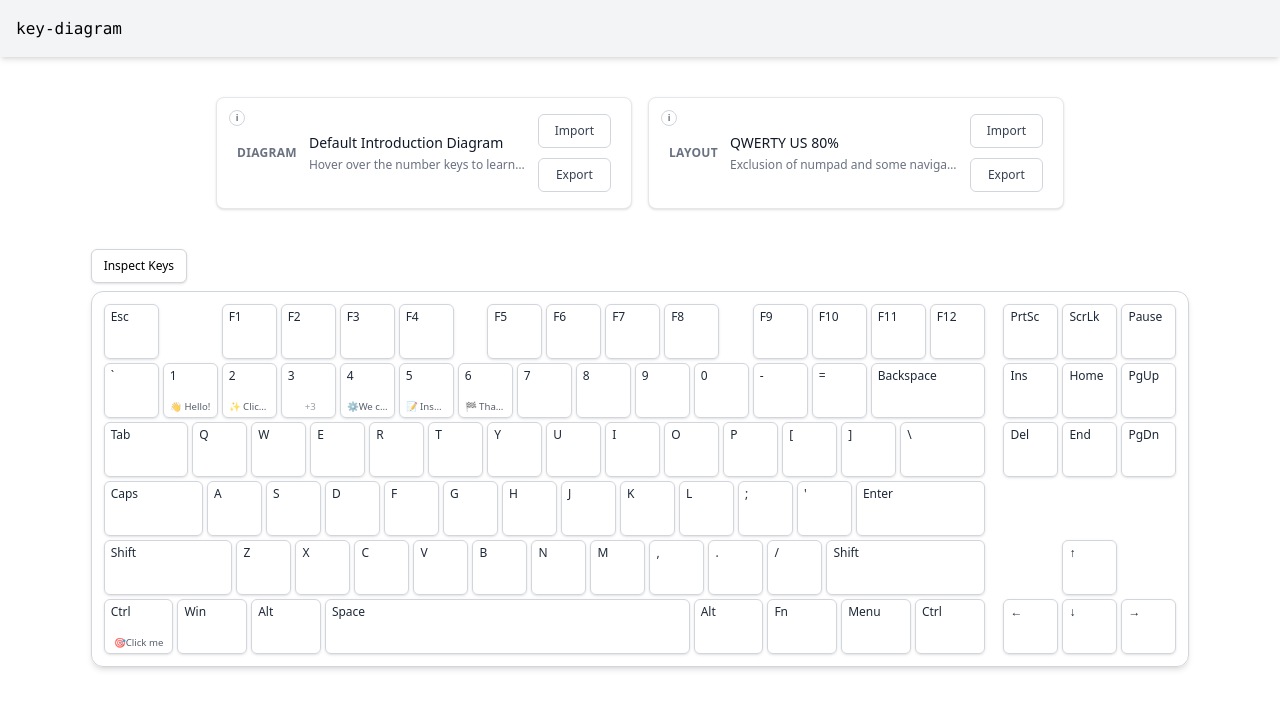
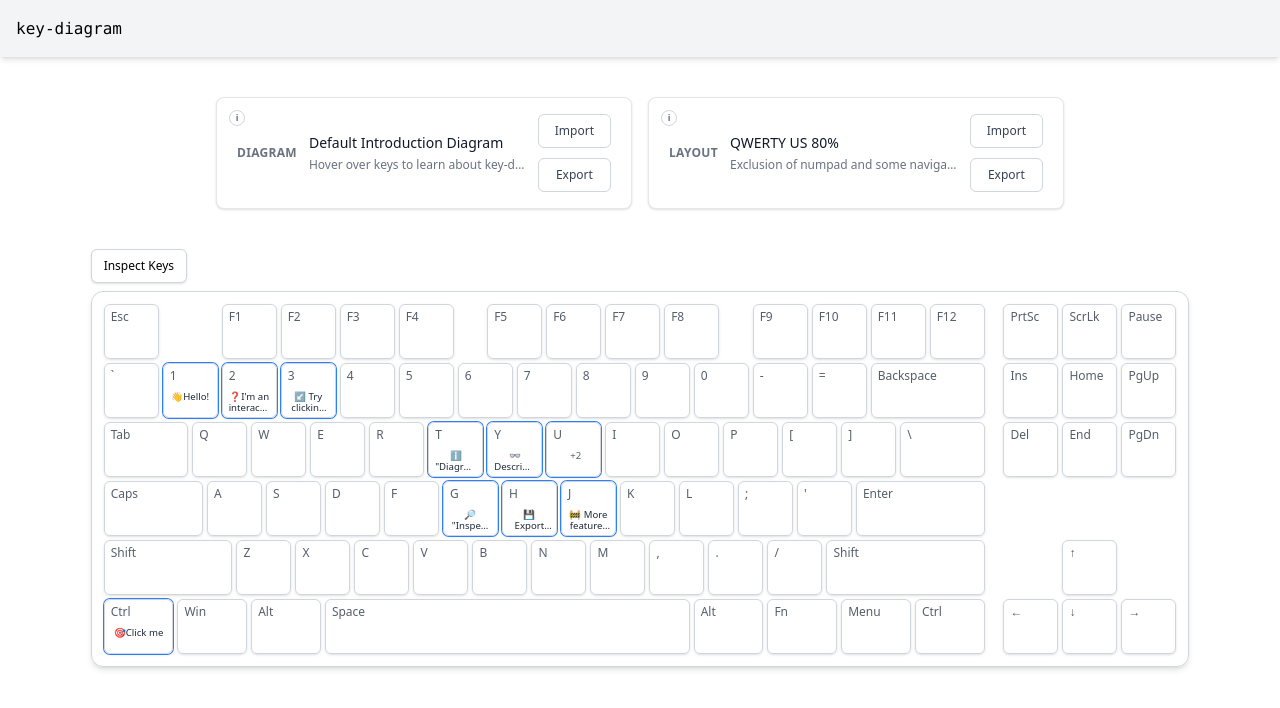
Before and after one commit to chocoisntlate/key-diagram, a Next.js app: page / in a window 1280 px wide. Shown: the top 708 px of the page. Built offline with nearby package versions, Linux system fonts and the light colour scheme.

Commit message:
Visual improvements + Modification to default diagram

```diff
--- a/examples/default.diagram.ts
+++ b/examples/default.diagram.ts
@@ -1,225 +1,427 @@
 import { Diagram } from "@/features/spec/diagramSchema";
 
 export const INTRODUCTION_DIAGRAM: Diagram = {
-  name: "Default Introduction Diagram",
-  description: "Hover over the number keys to learn about this tool.",
-  shortcuts: [
+  "name": "Default Introduction Diagram",
+  "description": "Hover over keys to learn about key-diagram",
+  "shortcuts": [
     {
-      displayKey: "t",
-      keys: ["ctrl-left", "t"],
-      description: ["🆕 New Tab - Open a new browser tab"],
-      tags: ["browser", "tabs"],
+      "displayKey": "w",
+      "keys": [
+        "ctrl-left",
+        "w"
+      ],
+      "description": [
+        "Close Tab"
+      ],
+      "tags": [
+        "google chrome"
+      ]
     },
     {
-      displayKey: "w",
-      keys: ["ctrl-left", "w"],
-      description: ["✖️ Close Tab - Close current browser tab"],
-      tags: ["browser", "tabs"],
+      "displayKey": "tab",
+      "keys": [
+        "ctrl-left",
+        "tab"
+      ],
+      "description": [
+        "Next Tab"
+      ],
+      "tags": [
+        "google chrome"
+      ]
     },
     {
-      displayKey: "tab",
-      keys: ["ctrl-left", "tab"],
-      description: ["➡️ Next Tab - Switch to next browser tab"],
-      tags: ["browser", "tabs"],
+      "displayKey": "n",
+      "keys": [
+        "ctrl-left",
+        "n"
+      ],
+      "description": [
+        "New Window"
+      ],
+      "tags": [
+        "google chrome"
+      ]
     },
     {
-      displayKey: "n",
-      keys: ["ctrl-left", "n"],
-      description: ["🪟 New Window - Open a new browser window"],
-      tags: ["browser", "windows"],
+      "displayKey": "f",
+      "keys": [
+        "ctrl-left",
+        "f"
+      ],
+      "description": [
+        "Find"
+      ],
+      "tags": [
+        "google chrome"
+      ]
     },
     {
-      displayKey: "f",
-      keys: ["ctrl-left", "f"],
-      description: ["🔍 Find - Search in current page"],
-      tags: ["browser", "search"],
+      "displayKey": "r",
+      "keys": [
+        "ctrl-left",
+        "r"
+      ],
+      "description": [
+        "Refresh"
+      ],
+      "tags": [
+        "google chrome"
+      ]
     },
     {
-      displayKey: "r",
-      keys: ["ctrl-left", "r"],
-      description: ["🔄 Refresh - Reload current page"],
-      tags: ["browser", "reload"],
+      "displayKey": "l",
+      "keys": [
+        "ctrl-left",
+        "l"
+      ],
+      "description": [
+        "Address Bar"
+      ],
+      "tags": [
+        "google chrome"
+      ]
     },
     {
-      displayKey: "l",
-      keys: ["ctrl-left", "l"],
-      description: ["🔗 Address Bar - Focus on URL bar"],
-      tags: ["browser", "navigation"],
+      "displayKey": "p",
+      "keys": [
+        "ctrl-left",
+        "p"
+      ],
+      "description": [
+        "Print"
+      ],
+      "tags": [
+        "google chrome"
+      ]
     },
     {
-      displayKey: "p",
-      keys: ["ctrl-left", "p"],
-      description: ["🖨️ Print - Open print dialog"],
-      tags: ["browser", "print"],
+      "displayKey": "s",
+      "keys": [
+        "ctrl-left",
+        "s"
+      ],
+      "description": [
+        "Save"
+      ],
+      "tags": [
+        "google chrome"
+      ]
     },
     {
-      displayKey: "s",
-      keys: ["ctrl-left", "s"],
-      description: ["💾 Save - Save current page or document"],
-      tags: ["file", "save"],
+      "displayKey": "a",
+      "keys": [
+        "ctrl-left",
+        "a"
+      ],
+      "description": [
+        "Select All"
+      ],
+      "tags": [
+        "google chrome"
+      ]
     },
     {
-      displayKey: "a",
-      keys: ["ctrl-left", "a"],
-      description: ["🔤 Select All - Highlight entire document"],
-      tags: ["editing", "selection"],
+      "displayKey": "c",
+      "keys": [
+        "ctrl-left",
+        "c"
+      ],
+      "description": [
+        "Copy"
+      ],
+      "tags": [
+        "google chrome"
+      ]
     },
     {
-      displayKey: "c",
-      keys: ["ctrl-left", "c"],
-      description: ["📋 Copy - Copy selection to clipboard"],
-      tags: ["clipboard", "editing"],
+      "displayKey": "v",
+      "keys": [
+        "ctrl-left",
+        "v"
+      ],
+      "description": [
+        "Paste"
+      ],
+      "tags": [
+        "google chrome"
+      ]
     },
     {
-      displayKey: "v",
-      keys: ["ctrl-left", "v"],
-      description: ["📌 Paste - Insert from clipboard"],
-      tags: ["clipboard", "editing"],
+      "displayKey": "x",
+      "keys": [
+        "ctrl-left",
+        "x"
+      ],
+      "description": [
+        "Cut"
+      ],
+      "tags": [
+        "google chrome"
+      ]
     },
     {
-      displayKey: "x",
-      keys: ["ctrl-left", "x"],
-      description: ["✂️ Cut - Cut selection to clipboard"],
-      tags: ["clipboard", "editing"],
+      "displayKey": "z",
+      "keys": [
+        "ctrl-left",
+        "z"
+      ],
+      "description": [
+        "Undo"
+      ],
+      "tags": [
+        "google chrome"
+      ]
     },
     {
-      displayKey: "z",
-      keys: ["ctrl-left", "z"],
-      description: ["↶ Undo - Revert last action"],
-      tags: ["editing", "history"],
+      "displayKey": "plus",
+      "keys": [
+        "ctrl-left",
+        "plus"
+      ],
+      "description": [
+        "Zoom In"
+      ],
+      "tags": [
+        "google chrome"
+      ]
     },
     {
-      displayKey: "y",
-      keys: ["ctrl-left", "y"],
-      description: ["↷ Redo - Restore undone action"],
-      tags: ["editing", "history"],
+      "displayKey": "minus",
+      "keys": [
+        "ctrl-left",
+        "minus"
+      ],
+      "description": [
+        "Zoom Out"
+      ],
+      "tags": [
+        "google chrome"
+      ]
     },
     {
-      displayKey: "plus",
-      keys: ["ctrl-left", "plus"],
-      description: ["🔍 Zoom In - Increase page zoom"],
-      tags: ["browser", "zoom"],
+      "displayKey": "0",
+      "keys": [
+        "ctrl-left",
+        "0"
+      ],
+      "description": [
+        "Reset Zoom"
+      ],
+      "tags": [
+        "google chrome"
+      ]
     },
     {
-      displayKey: "minus",
-      keys: ["ctrl-left", "minus"],
-      description: ["🔍 Zoom Out - Decrease page zoom"],
-      tags: ["browser", "zoom"],
+      "displayKey": "d",
+      "keys": [
+        "ctrl-left",
+        "d"
+      ],
+      "description": [
+        "Bookmark"
+      ],
+      "tags": [
+        "google chrome"
+      ]
     },
     {
-      displayKey: "0",
-      keys: ["ctrl-left", "0"],
-      description: ["🔍 Reset Zoom - Return to 100% zoom"],
-      tags: ["browser", "zoom"],
+      "displayKey": "n",
+      "keys": [
+        "ctrl-left",
+        "shift-left",
+        "n"
+      ],
+      "description": [
+        "Incognito"
+      ],
+      "tags": [
+        "google chrome"
+      ]
     },
     {
-      displayKey: "h",
-      keys: ["ctrl-left", "h"],
-      description: ["🕐 History - Open browsing history"],
-      tags: ["browser", "history"],
+      "displayKey": "tab",
+      "keys": [
+        "ctrl-left",
+        "shift-left",
+        "tab"
+      ],
+      "description": [
+        "Previous Tab"
+      ],
+      "tags": [
+        "google chrome"
+      ]
     },
     {
-      displayKey: "j",
-      keys: ["ctrl-left", "j"],
-      description: ["📥 Downloads - Open downloads page"],
-      tags: ["browser", "downloads"],
+      "displayKey": "b",
+      "keys": [
+        "ctrl-left",
+        "shift-left",
+        "b"
+      ],
+      "description": [
+        "Bookmarks Bar"
+      ],
+      "tags": [
+        "google chrome"
+      ]
     },
     {
-      displayKey: "d",
-      keys: ["ctrl-left", "d"],
-      description: ["⭐ Bookmark - Save current page to bookmarks"],
-      tags: ["browser", "bookmarks"],
+      "displayKey": "delete",
+      "keys": [
+        "ctrl-left",
+        "shift-left",
+        "delete"
+      ],
+      "description": [
+        "Clear Data"
+      ],
+      "tags": [
+        "google chrome"
+      ]
     },
     {
-      displayKey: "1",
-      keys: ["1"],
-      description: ["👋 Hello!"],
-      tags: ["tutorial"],
+      "displayKey": "i",
+      "keys": [
+        "ctrl-left",
+        "shift-left",
+        "i"
+      ],
+      "description": [
+        "DevTools"
+      ],
+      "tags": [
+        "google chrome"
+      ]
     },
     {
-      displayKey: "2",
-      keys: ["2"],
-      description: [
-        "✨ Click the bottom-left 'Ctrl' key to reveal common Google Chrome shortcuts",
+      "displayKey": "ctrl-left",
+      "keys": [
+        "ctrl-left"
       ],
-      tags: ["tutorial"],
+      "description": [
+        "🎯Click me"
+      ]
     },
     {
-      displayKey: "ctrl-left",
-      keys: ["ctrl-left"],
-      description: ["🎯Click me"],
+      "displayKey": "1",
+      "keys": [
+        "1"
+      ],
+      "description": [
+        "👋Hello!"
+      ],
+      "tags": [
+        "tutorial"
+      ]
     },
     {
-      displayKey: "shift-left",
-      keys: ["ctrl-left", "shift-left"],
-      description: ["🎯Click me"],
+      "displayKey": "shift-left",
+      "keys": [
+        "ctrl-left",
+        "shift-left"
+      ],
+      "description": [
+        "🎯Click me"
+      ]
     },
     {
-      displayKey: "4",
-      keys: ["4"],
-      description: [
-        "⚙We can add, edit, and remove shortcuts from the diagram. Similarly, the layout of the keyboard itself can even be customized.",
+      "displayKey": "2",
+      "keys": [
+        "2"
       ],
-      tags: ["tutorial"],
+      "description": [
+        "❓I'm an interactive key-bind visualizer and manager"
+      ],
+      "tags": [
+        "tutorial"
+      ]
     },
     {
-      displayKey: "3",
-      keys: ["3"],
-      description: [
-        "👀 Shortcuts are revealed when they are within two keys of completion.",
-        "👓 Clicking 'Ctrl' satisfies this condition, causing them to appear.",
-        "🟰 Since shortcuts can conflict, there is support for multiple descriptions as seen here.",
+      "displayKey": "h",
+      "keys": [
+        "h"
       ],
-      tags: ["tutorial"],
+      "description": [
+        "💾Export and Import functionality is supported for both diagrams and layouts."
+      ],
+      "tags": [
+        "tutorial"
+      ]
     },
     {
-      displayKey: "t",
-      keys: ["ctrl-left", "shift-left", "t"],
-      description: ["🕘 Reopen Tab - Reopen last closed tab"],
-      tags: ["browser", "tabs"],
+      "displayKey": "t",
+      "keys": [
+        "t"
+      ],
+      "description": [
+        "ℹ️ \"Diagrams\" are groups of related key-binds that are displayed on a supported keyboard layout."
+      ],
+      "tags": [
+        "tutorial"
+      ]
     },
     {
-      displayKey: "n",
-      keys: ["ctrl-left", "shift-left", "n"],
-      description: ["🕵️ Incognito - Open new Incognito window"],
-      tags: ["browser", "windows", "privacy"],
+      "displayKey": "u",
+      "keys": [
+        "u"
+      ],
+      "description": [
+        "Key-binds with multiple descriptions look like this",
+        "Useful for conflicting key-binds"
+      ],
+      "tags": [
+        "tutorial"
+      ]
     },
     {
-      displayKey: "tab",
-      keys: ["ctrl-left", "shift-left", "tab"],
-      description: ["⬅️ Previous Tab - Switch to previous tab"],
-      tags: ["browser", "tabs"],
+      "displayKey": "g",
+      "keys": [
+        "g"
+      ],
+      "description": [
+        "🔎 \"Inspect Keys\" lets you view all descriptions for each key and serves as the main interface for editing key-binds."
+      ],
+      "tags": [
+        "tutorial"
+      ]
     },
     {
-      displayKey: "b",
-      keys: ["ctrl-left", "shift-left", "b"],
-      description: ["📑 Bookmarks Bar - Toggle bookmarks bar"],
-      tags: ["browser", "bookmarks"],
+      "displayKey": "y",
+      "keys": [
+        "y"
+      ],
+      "description": [
+        "👓 Descriptions are revealed when they are within one key press of completion."
+      ],
+      "tags": [
+        "tutorial"
+      ]
     },
     {
-      displayKey: "delete",
-      keys: ["ctrl-left", "shift-left", "delete"],
-      description: ["🧹 Clear Data - Open Clear Browsing Data"],
-      tags: ["browser", "privacy"],
+      "displayKey": "3",
+      "keys": [
+        "3"
+      ],
+      "description": [
+        "↙️ Try clicking the bottom-left 'Ctrl' key to see some Google Chrome shortcuts"
+      ],
+      "tags": [
+        "tutorial"
+      ]
     },
     {
-      displayKey: "i",
-      keys: ["ctrl-left", "shift-left", "i"],
-      description: ["🛠️ DevTools - Open Developer Tools"],
-      tags: ["developer", "tools"],
-    },
-    {
-      displayKey: "5",
-      keys: ["5"],
-      description: [
-        "📝 Inspect Keys display shortcuts at each key when you click on them. It also allows for shortcuts editing.",
+      "displayKey": "j",
+      "keys": [
+        "j"
       ],
-      tags: ["tutorial"],
-    },
-    {
-      displayKey: "6",
-      keys: ["6"],
-      description: ["🏁 That's all you need to know. Enjoy :)"],
-    },
-  ],
+      "description": [
+        "🚧 More features coming soon"
+      ],
+      "tags": [
+        "tutorial"
+      ]
+    }
+  ]
 };
--- a/features/display/InfoDisplay.tsx
+++ b/features/display/InfoDisplay.tsx
@@ -57,17 +57,17 @@ export function KeyboardPanel() {
         description={keyDiagram.description}
         meta={
           <>
-            <div>Shortcuts: {keyDiagram.shortcuts.length}</div>
-            <div>
-              Tags:{" "}
-              {
-                new Set(
-                  keyDiagram.shortcuts
+            <MetaRow label="Name" value={keyDiagram.name} />
+            <MetaRow label="Description" value={keyDiagram.description} />
+            <MetaRow label="Shortcuts" value={keyDiagram.shortcuts.length} />
+            <MetaRow label="Tags" value={
+              new Set(
+                keyDiagram.shortcuts
                     .flatMap((s) => s.tags ?? [])
                     .filter(Boolean),
                 ).size
               }
-            </div>
+            />
           </>
         }
         actions={
@@ -91,17 +91,15 @@ export function KeyboardPanel() {
         description={keyLayout.description}
         meta={
           <>
-            <div>Rows: {keyLayout.rows.length}</div>
-            <div>
-              Keys:{" "}
-              {
-                new Set(
-                  keyLayout.rows.flatMap((r) =>
-                    r.map((k) => k.id).filter(Boolean),
-                  ),
-                ).size
-              }
-            </div>
+            <MetaRow label="Name" value={keyLayout.name} />
+            <MetaRow label="Description" value={keyLayout.description} />
+            <MetaRow label="Rows" value={keyLayout.rows.length} />
+            <MetaRow
+              label="Keys"
+              value={new Set(
+                keyLayout.rows.flatMap((r) => r.map((k) => k.id).filter(Boolean))
+              ).size}
+            />
           </>
         }
         actions={
@@ -162,6 +160,14 @@ function InfoRow({ title, name, description, meta, actions }: InfoRowProps) {
   );
 }
 
+function MetaRow({ label, value }: { label: string; value: React.ReactNode }) {
+  return (
+    <div>
+      <span className="font-bold">{label}:</span> {value}
+    </div>
+  );
+}
+
 function InfoHover({ children }: { children: React.ReactNode }) {
   return (
     <div className="group relative shrink-0">
@@ -173,7 +179,10 @@ function InfoHover({ children }: { children: React.ReactNode }) {
         i
       </button>
 
-      <div className="absolute left-0 top-full z-10 mt-1 w-48 translate-y-1 rounded-md border border-gray-200 bg-white p-3 text-xs text-gray-700 shadow-lg opacity-0 transition-all duration-150 group-hover:translate-y-0 group-hover:opacity-100 pointer-events-auto">
+      <div className="absolute left-0 top-full z-10 mt-1 w-48 translate-y-1 rounded-md border border-gray-200 bg-white p-3 text-xs text-gray-700 shadow-lg
+                opacity-0 pointer-events-none transition-all duration-150
+                group-hover:translate-y-0 group-hover:opacity-100 group-hover:pointer-events-auto">
+
         <div className="flex flex-col gap-1.5">{children}</div>
       </div>
     </div>
--- a/features/keyboard/Key.tsx
+++ b/features/keyboard/Key.tsx
@@ -36,28 +36,30 @@ export function Key({
         "shadow-sm",
         "transition-all select-none flex-none",
         isPressed
-          ? "bg-blue-500 border-blue-600 text-white shadow-inner"
+          ? "bg-blue-500 border-blue-500 text-white shadow-inner"
           : "border-gray-300 text-gray-800 hover:bg-gray-100",
+        description && !isInspectMode ? "ring ring-blue-500" : "",
+        candidateCount > 0 && isInspectMode ? "ring ring-blue-500" : "",
       ].join(" ")}
       style={{
         width: width + "px",
         height: unit + "px",
       }}
     >
-      <span className="absolute top-1 left-1.5 text-xs">{label}</span>
+      <span className="absolute top-1 left-1.5 text-xs opacity-75">{label}</span>
 
       {isInspectMode && (
-        <span className="absolute bottom-1 right-1 text-xs text-gray-500">
+        <span className="absolute bottom-1 right-1 text-xs opacity-80">
           {candidateCount}
         </span>
       )}
 
       {!isInspectMode && description && (
         <>
-          <span className="absolute bottom-1 left-1 right-1 text-[0.6rem] leading-tight text-center px-0.5 font-medium opacity-75 truncate">
+          <span className="absolute left-1 right-1 top-1/2 origin-top text-[0.6rem] leading-tight text-center px-0.5 font-medium wrap-break-words line-clamp-2">
             {description.length > 1 ? (
               <>
-                <span className="ml-1 opacity-60">+{description.length}</span>
+                <span className="ml-1 opacity-75">+{description.length}</span>
               </>
             ) : (
               description[0]
```
